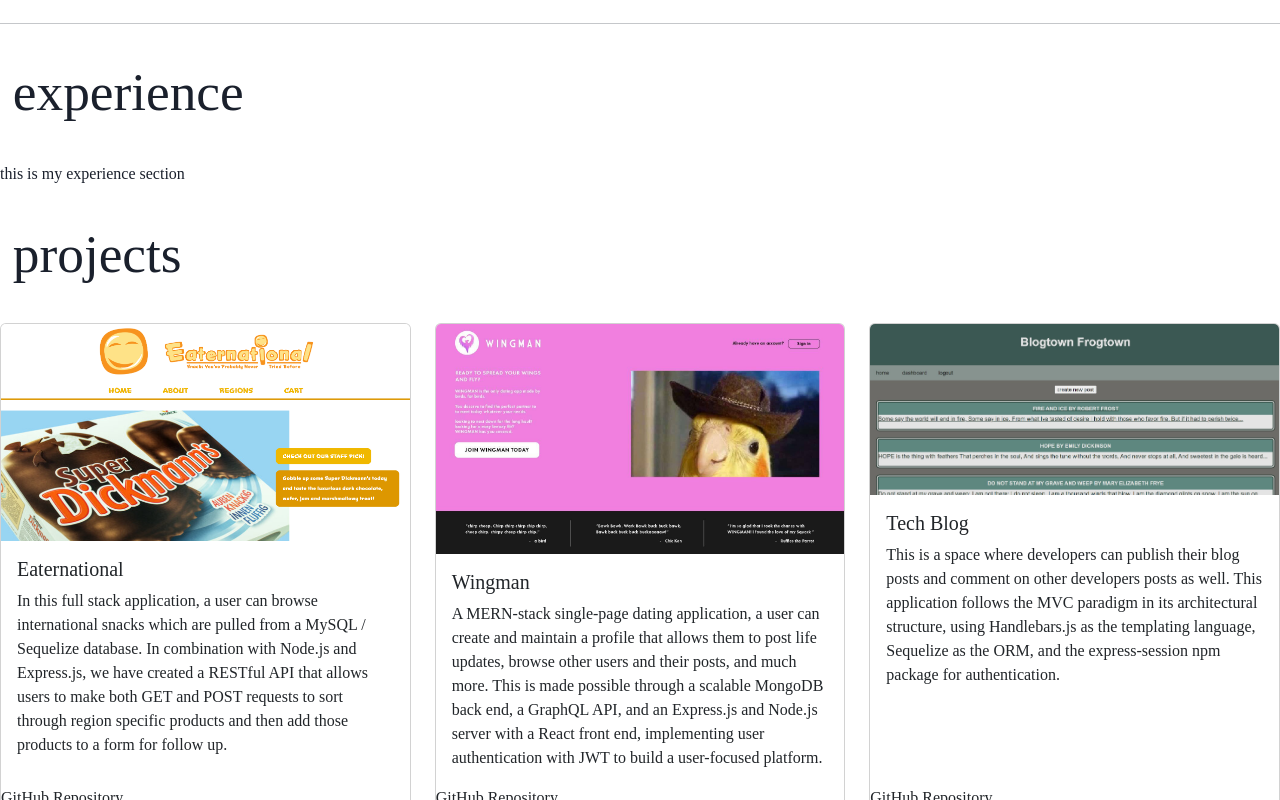
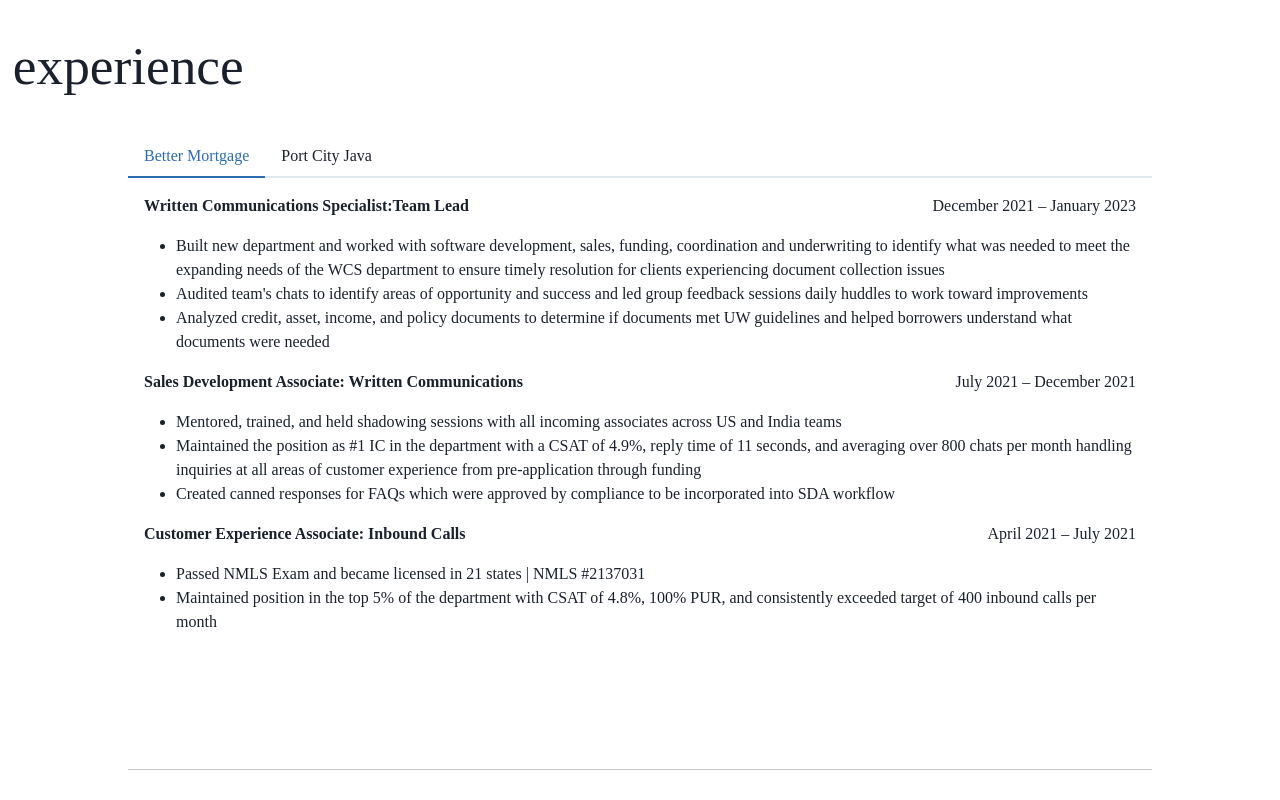
Before and after one commit to cviguers/regulargoblin, a React (Create React App) app: page / in a window 1280 px wide. Shown: the part 940-1740 px from the top of the page. Built offline with nearby package versions, Linux system fonts and the light colour scheme; a web font is replaced by a local one.

Commit message:
experience tabs added

```diff
--- a/src/components/pages/About.js
+++ b/src/components/pages/About.js
@@ -6,6 +6,7 @@ export default function About() {
     <section id="about">
       <div>
         <p className="header">about me</p>
+        <div className="section">
         <p className="aboutme">
           {" "}
           full stack web developer leveraging background in fin-tech and across
@@ -16,6 +17,7 @@ export default function About() {
           leveraging continuous learning and thorough research.{" "}
         </p>
         <hr className='break'></hr>
+        </div>
       </div>
     </section>
   );
--- a/src/components/pages/Contact.js
+++ b/src/components/pages/Contact.js
@@ -47,6 +47,7 @@ const Contact = () => {
   return (
     <section id="contact">
       <p className="header">contact</p>
+      <div className="section">
       <div className="container">
         <div className="row">
           <div className="col-md-12">
@@ -108,6 +109,7 @@ const Contact = () => {
           </div>
         </div>
       </div>
+      </div>
     </section>
   );
 };
--- a/src/components/pages/Experience.js
+++ b/src/components/pages/Experience.js
@@ -1,12 +1,125 @@
 import React from "react";
-import {Divider} from "@chakra-ui/react";
+import "../../styles/style.css";
+import {
+  Card,
+  Text,
+  CardBody,
+  Tabs,
+  TabList,
+  TabPanels,
+  Tab,
+  TabPanel,
+} from "@chakra-ui/react";
 
 export default function Experience() {
   return (
     <section id="experience">
-      <div>
-        <p className="header">experience</p>
-        <p> this is my experience section </p>
+      <p className="header">experience</p>
+      <div className="section">
+        <Tabs>
+          <TabList>
+            <Tab>Better Mortgage</Tab>
+            <Tab>Port City Java</Tab>
+          </TabList>
+
+          <TabPanels>
+            <TabPanel>
+              <p>
+                <span className="position">
+                  Written Communications Specialist:Team Lead
+                </span>{" "}
+                <span className="dateworked">December 2021 – January 2023</span>
+              </p>
+              <ul>
+                <li>
+                  {" "}
+                  Built new department and worked with software development,
+                  sales, funding, coordination and underwriting to identify what
+                  was needed to meet the expanding needs of the WCS department
+                  to ensure timely resolution for clients experiencing document
+                  collection issues
+                </li>
+                <li>
+                  {" "}
+                  Audited team's chats to identify areas of opportunity and
+                  success and led group feedback sessions daily huddles to work
+                  toward improvements
+                </li>
+                <li>
+                  {" "}
+                  Analyzed credit, asset, income, and policy documents to
+                  determine if documents met UW guidelines and helped borrowers
+                  understand what documents were needed
+                </li>
+              </ul>
+
+              <p>
+                <span className="position">
+                  Sales Development Associate: Written Communications
+                </span>{" "}
+                <span className="dateworked">July 2021 – December 2021</span>
+              </p>
+              <ul>
+                <li>
+                  {" "}
+                  Mentored, trained, and held shadowing sessions with all
+                  incoming associates across US and India teams
+                </li>
+                <li>
+                  {" "}
+                  Maintained the position as #1 IC in the department with a CSAT
+                  of 4.9%, reply time of 11 seconds, and averaging over 800
+                  chats per month handling inquiries at all areas of customer
+                  experience from pre-application through funding
+                </li>
+                <li>
+                  {" "}
+                  Created canned responses for FAQs which were approved by
+                  compliance to be incorporated into SDA workflow
+                </li>
+              </ul>
+
+              <p>
+                <span className="position">
+                  Customer Experience Associate: Inbound Calls
+                </span>{" "}
+                <span className="dateworked">April 2021 – July 2021</span>
+              </p>
+              <ul>
+                <li>
+                  {" "}
+                  Passed NMLS Exam and became licensed in 21 states | NMLS
+                  #2137031
+                </li>
+                <li>
+                  {" "}
+                  Maintained position in the top 5% of the department with CSAT
+                  of 4.8%, 100% PUR, and consistently exceeded target of 400
+                  inbound calls per month
+                </li>
+              </ul>
+            </TabPanel>
+            <TabPanel>
+
+            <p>
+                <span className="position">
+                Cafe Manager
+                </span>{" "}
+                <span className="dateworked">December 2016 - April 2021</span>
+              </p>
+              <ul>
+              <li> Work to resolve any customer complaints in a timely manner through interpersonal and solutions-oriented communication</li>
+              <li> Invoice incoming orders from a variety of outside vendors and translate daily sale reports into location-specific reports for CFO</li>
+              <li> Achieve and exceed monthly and quarterly sales targets: $150,562.50 quarterly goal vs $155,125 quarterly actual</li>
+              <li> Improve effectiveness of product and labor through monthly inventory and monitoring waste. Consistently in top 3 of 16 cafes for monthly productivity efficiency</li>
+              <li> Interview, hire, and coach a staff of 12 people while keeping them up to date on corporate standards and changes</li>
+              <li> Successfully established a communicative and goal-oriented workplace through weekly meetings with the CEO and DM to discuss industry best practices</li>
+                </ul>
+            </TabPanel>
+          </TabPanels>
+        </Tabs>
+
+        <hr className="break"></hr>
       </div>
     </section>
   );
--- a/src/components/pages/Home.js
+++ b/src/components/pages/Home.js
@@ -6,7 +6,7 @@ export default function Home() {
   return (
     <div id="home">
       <p className="name">caro vigies*</p>
-      <p className="slogan">i think google can teach you anything if you really wanna learn it</p>
+      <p className="slogan">i think google can teach you anything if you really want to learn it</p>
       <p className="realName">*Caroline Viguers</p>
       <hr className='break'></hr>
     </div>
--- a/src/components/pages/Portfolio.js
+++ b/src/components/pages/Portfolio.js
@@ -1,13 +1,12 @@
 import React from "react";
 import Project from "../Project";
-import placeholderImg from '../../images/placeholder.png'
-import eaternationalImg from '../../images/eaternational.png';
-import wingmanImg from '../../images/wingman.jpg';
-import weatherdashboardImg from '../../images/weatherdashboard.png';
-import techblogImg from '../../images/techblog.jpg';
-import pokedexImg from '../../images/pokedex.jpg';
-import logoImg from '../../images/logogen.jpg'
-
+import placeholderImg from "../../images/placeholder.png";
+import eaternationalImg from "../../images/eaternational.png";
+import wingmanImg from "../../images/wingman.jpg";
+import weatherdashboardImg from "../../images/weatherdashboard.png";
+import techblogImg from "../../images/techblog.jpg";
+import pokedexImg from "../../images/pokedex.jpg";
+import logoImg from "../../images/logogen.jpg";
 
 const Portfolio = () => {
   const projects = [
@@ -21,35 +20,40 @@ const Portfolio = () => {
     },
     {
       title: "Wingman",
-		description: "A MERN-stack single-page dating application, a user can create and maintain a profile that allows them to post life updates, browse other users and their posts, and much more. This is made possible through a scalable MongoDB back end, a GraphQL API, and an Express.js and Node.js server with a React front end, implementing user authentication with JWT to build a user-focused platform.",
+      description:
+        "A MERN-stack single-page dating application, a user can create and maintain a profile that allows them to post life updates, browse other users and their posts, and much more. This is made possible through a scalable MongoDB back end, a GraphQL API, and an Express.js and Node.js server with a React front end, implementing user authentication with JWT to build a user-focused platform.",
       image: wingmanImg,
       deployedLink: "https://wingman-dating.herokuapp.com/",
       githubLink: "",
     },
     {
       title: "Tech Blog",
-		description: "This is a space where developers can publish their blog posts and comment on other developers posts as well. This application follows the MVC paradigm in its architectural structure, using Handlebars.js as the templating language, Sequelize as the ORM, and the express-session npm package for authentication.",
+      description:
+        "This is a space where developers can publish their blog posts and comment on other developers posts as well. This application follows the MVC paradigm in its architectural structure, using Handlebars.js as the templating language, Sequelize as the ORM, and the express-session npm package for authentication.",
       image: techblogImg,
       deployedLink: "https://blogtownfrogtown.herokuapp.com/",
       githubLink: "https://github.com/cviguers/tech-mvc",
     },
     {
       title: "Weather Dashboard",
-		description: "A weather dashboard that inputs a user searched city into OpenWeather's Geocoding API which fetches the coordinates of the user searched city and inputs those coordinates into OpenWeather's 5-Day Forecast API to create an application that allows the user to see the current and five day forecast.",
+      description:
+        "A weather dashboard that inputs a user searched city into OpenWeather's Geocoding API which fetches the coordinates of the user searched city and inputs those coordinates into OpenWeather's 5-Day Forecast API to create an application that allows the user to see the current and five day forecast.",
       image: weatherdashboardImg,
       deployedLink: "https://cviguers.github.io/weather-dashboard/",
       githubLink: "https://github.com/cviguers/weather-dashboard",
     },
     {
       title: "Pokedex",
-		description: "This filing system acts as a Pokedex and pulls information from the PokeApi and the images from the GiphyApi to render cards on the screen displaying information about the user-searched Pokemon.",
+      description:
+        "This filing system acts as a Pokedex and pulls information from the PokeApi and the images from the GiphyApi to render cards on the screen displaying information about the user-searched Pokemon.",
       image: pokedexImg,
       deployedLink: "https://cviguers.github.io/pokedex/",
       githubLink: "https://github.com/cviguers/pokedex",
     },
     {
       title: "Logo Generator",
-		description: "The command line application prompts the user to select a color and shape, provide text for the logo, and save the generated SVG to a .svg file. Each aspect of the logo, including the color, shape, and text, has been tested using Jest.",
+      description:
+        "The command line application prompts the user to select a color and shape, provide text for the logo, and save the generated SVG to a .svg file. Each aspect of the logo, including the color, shape, and text, has been tested using Jest.",
       image: logoImg,
       githubLink: "https://github.com/cviguers/svg-logo-generator",
     },
@@ -59,6 +63,7 @@ const Portfolio = () => {
     // Returning a section containing a container element with some margin
     <section id="portfolio">
       <p className="header">projects</p>
+      <div className="section">
         <div className="row">
           {" "}
           {/* Rendering a row of project components */}
@@ -67,6 +72,8 @@ const Portfolio = () => {
             <Project project={project} key={"project" + index} />
           ))}
         </div>
+		<hr className='break'></hr>
+      </div>
     </section>
   );
 };
--- a/src/styles/style.css
+++ b/src/styles/style.css
@@ -9,6 +9,9 @@
 
 .break {
     margin-top: 10%;
+}
+
+.section {
     padding-left: 10%;
     padding-right: 10%;
 }
@@ -16,6 +19,13 @@
 /* about */
 .aboutme {
     text-align: center;
-    padding-left: 10%;
-    padding-right: 10%;
 }
+
+/* experience */
+.position {
+    font-weight: bold;
+}
+
+.dateworked {
+    float: right;
+}
```
Lines whose indentation alone changed are shown as unchanged.
